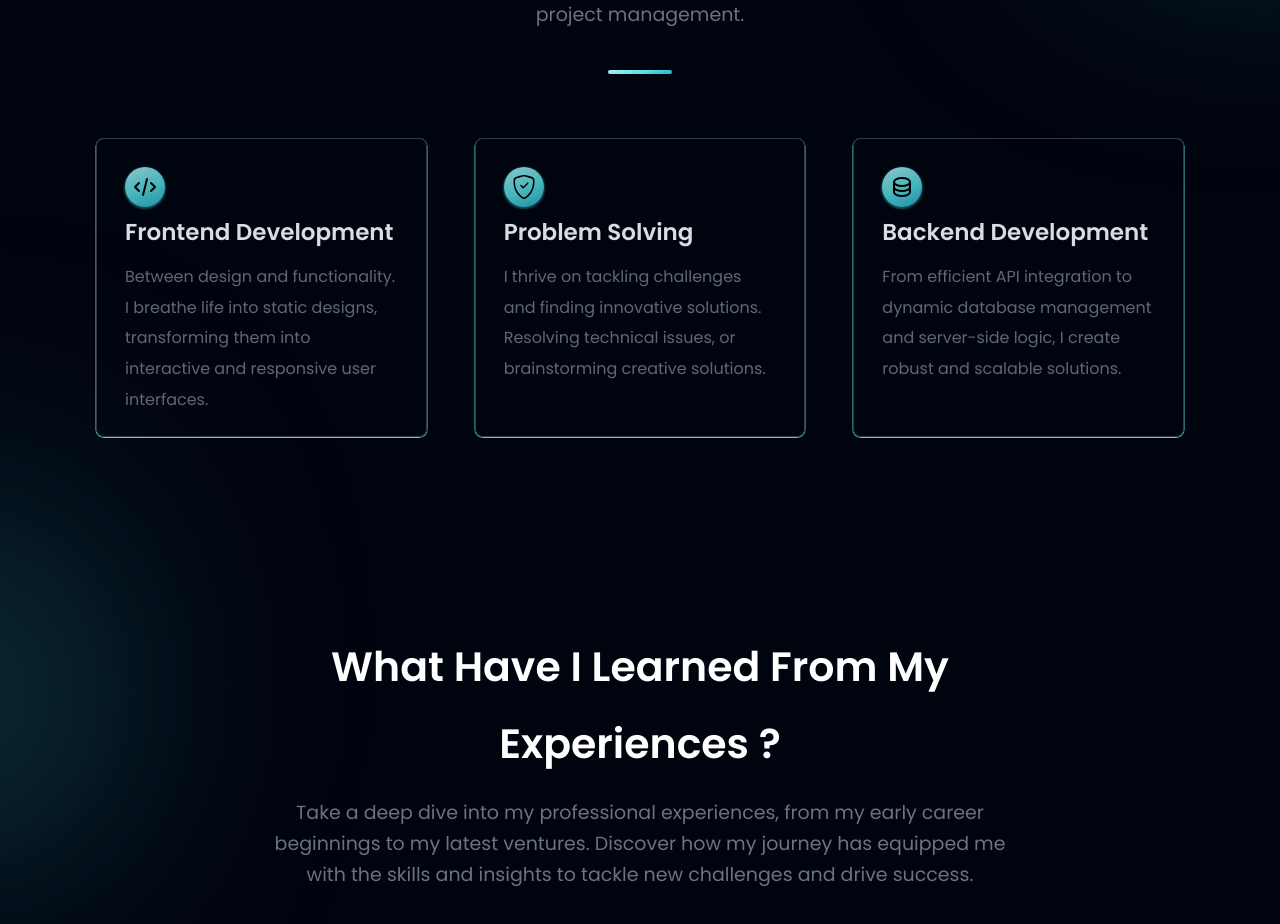
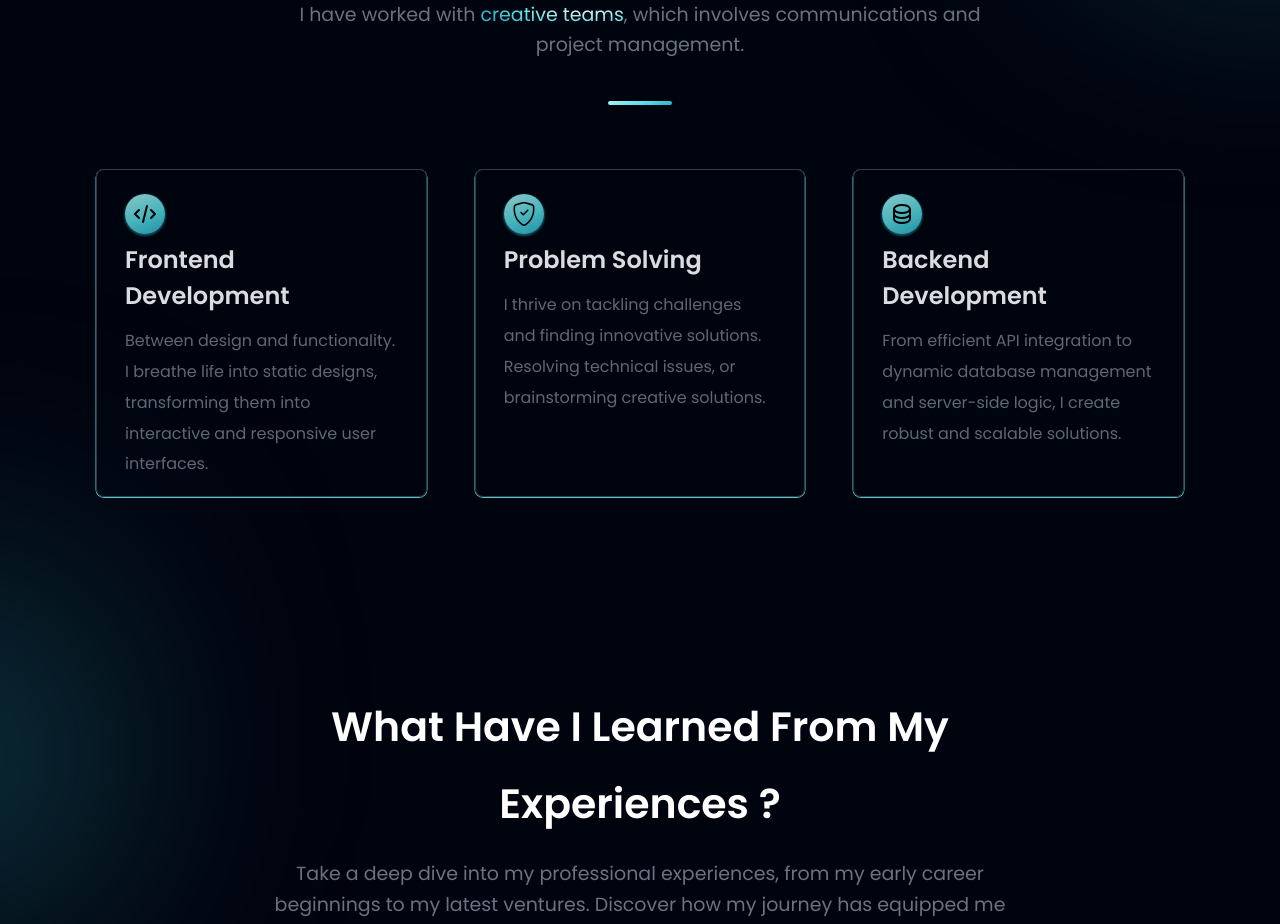
Before and after one commit to douaeelh2/MyPortfolio, a React (Create React App) app: page / in a window 1280 px wide. Shown: the part 940-1864 px from the top of the page. Built offline with nearby package versions, Linux system fonts and the light colour scheme.

Commit message:
Third commit

```diff
--- a/src/components/About.jsx
+++ b/src/components/About.jsx
@@ -12,8 +12,8 @@ const About = () => (
                 I’m a <span className="text-gradient">Full Stack Developer</span> who has passion for
                 building clean web applications.
                 I’m always curious about learning new <span className="text-gradient">skills, tools and concepts.</span>
-                In addition to working on various solo full stack projects, <br/> I have worked with <span
-                className="text-gradient">creative teams</span>,
+                < br />
+                In addition to working on various solo full stack projects, <br /> I have worked with <span className="text-gradient">creative teams</span>,
                 which involves communications and project management.
             </p>
             <div className="flex mt-6 justify-center">
--- a/src/widgets/AboutCard.jsx
+++ b/src/widgets/AboutCard.jsx
@@ -3,12 +3,12 @@ import styles from "../style";
 
 const AboutCard = ({ title, icon, description }) => {
     return (
-        <div className="space-y-2 feedback-card px-7 py-5 gradient-shadow rounded-lg border border-gray-700 shadow-xl">
+        <div className="space-y-2 feedback-card px-7 py-4 gradient-shadow rounded-lg border border-gray-700 shadow-xl">
             <div className={`flex mt-2 p-2 mr-5 mb-2 bg-blue-gradient feature-img rounded-full w-[40px] h-[40px] ${styles.flexCenter}`}>
                         {icon}
                     </div>
                     <div className="flex-grow">
-                        <h2 className="font-poppins font-semibold sm:text-[23px] text-[20px] text-gray-100 w-full mb-3">{title}</h2>
+                        <h2 className="font-poppins font-semibold sm:text-[24px] text-[20px] text-gray-100 w-full mb-3">{title}</h2>
                         <p className={`font-poppins font-normal text-gray-500 text-[16px] leading-[30.8px]`}> {description}</p>
                     </div>
 
```
